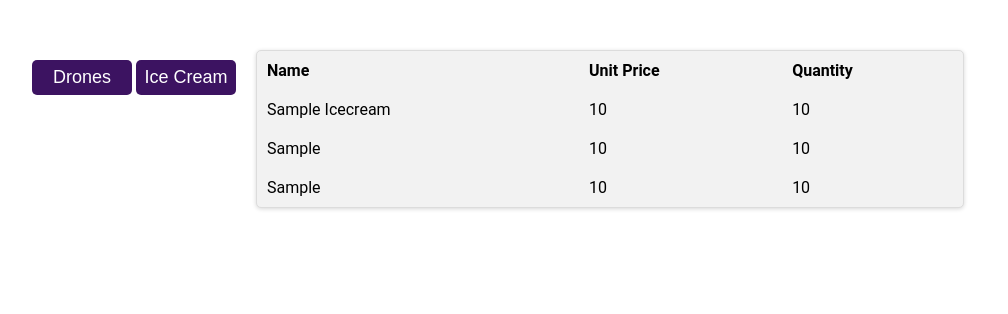
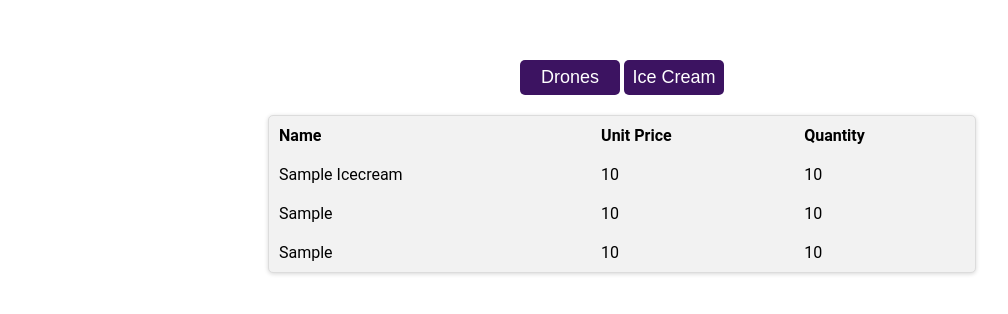
Before and after one commit to Darkmono112/Hacksmith2023, a Django app: page /adminpanel in a window 1280 px wide. Shown: the part 99-413 px from the top of the page, without its empty margins (18-1026 px from the left). Run offline with Django 4.2, Linux system fonts and the light colour scheme; tables that the repository leaves empty hold one stand-in row (values such as "Sample post").

Commit message:
added adminpanel css file

```diff
--- /dev/null
+++ b/DroneCones/DroneConesApp/static/DroneConesApp/css/adminpanel.css
@@ -0,0 +1,77 @@
+#adminpanel {
+    display: flex;
+    margin: auto;
+    width: 100%;
+    gap: 20px;
+    flex-direction: column;
+    align-items: center;
+}
+
+#adminpanel section {
+    width: 60%;
+}
+
+#adminpanel table {
+    width:100%;
+    background-color: #f2f2f2;
+    border:1px solid #dcdcdc;
+    border-radius: 5px;
+    box-shadow:rgba(0, 0, 0, 0.16) 0px 1px 4px;
+    border-spacing: 0;
+}
+
+#adminpanel th {
+    text-align: left;
+}
+
+#adminpanel .hover:hover {
+    background: #ebebeb;
+}
+
+
+#adminpanel button {
+    border: 0;
+    border-radius: 5px;
+    height: 35px;
+    padding: 0 5px;
+    margin-top:10px;
+    cursor: pointer;
+    background-color: var(--button-color);
+    color: #fff;
+    font-size: 18px;
+    min-width: 100px;
+}
+
+#adminpanel button:hover {
+    box-shadow:rgba(0, 0, 0, 0.16) 0px 1px 4px;
+}
+
+@media (max-width: 768px) {
+    #adminpanel {
+        flex-direction: column;
+        justify-content: center;
+    }
+    #adminpanel section {
+        width: 100%;
+        overflow-x: scroll;
+    }
+    #adminpanel aside {
+        width: 100%;
+    }
+}
+
+.errorlist {
+    list-style: none;
+    padding: 0;
+    margin: 0;
+  }
+
+.errorlist li {
+    color: red;
+    font-weight: bold;
+    border: 1px solid red;
+    background-color: #ffeeee;
+    padding: 5px;
+    font-size: 12px;
+    margin-bottom: 10px;
+}
--- a/DroneCones/DroneConesApp/templates/DroneConesApp/adminpanel.html
+++ b/DroneCones/DroneConesApp/templates/DroneConesApp/adminpanel.html
@@ -4,8 +4,8 @@
 
 {% load static %}
 {% block content %}
-<link rel="stylesheet" href="{% static 'DroneConesApp/flyerportal.css' %}">
-<div id="flyerportal">
+<link rel="stylesheet" href="{% static 'DroneConesApp/css/adminpanel.css' %}">
+<div id="adminpanel">
 
     <div class="button-container">
         <button id="Drones">Drones</button>
```
